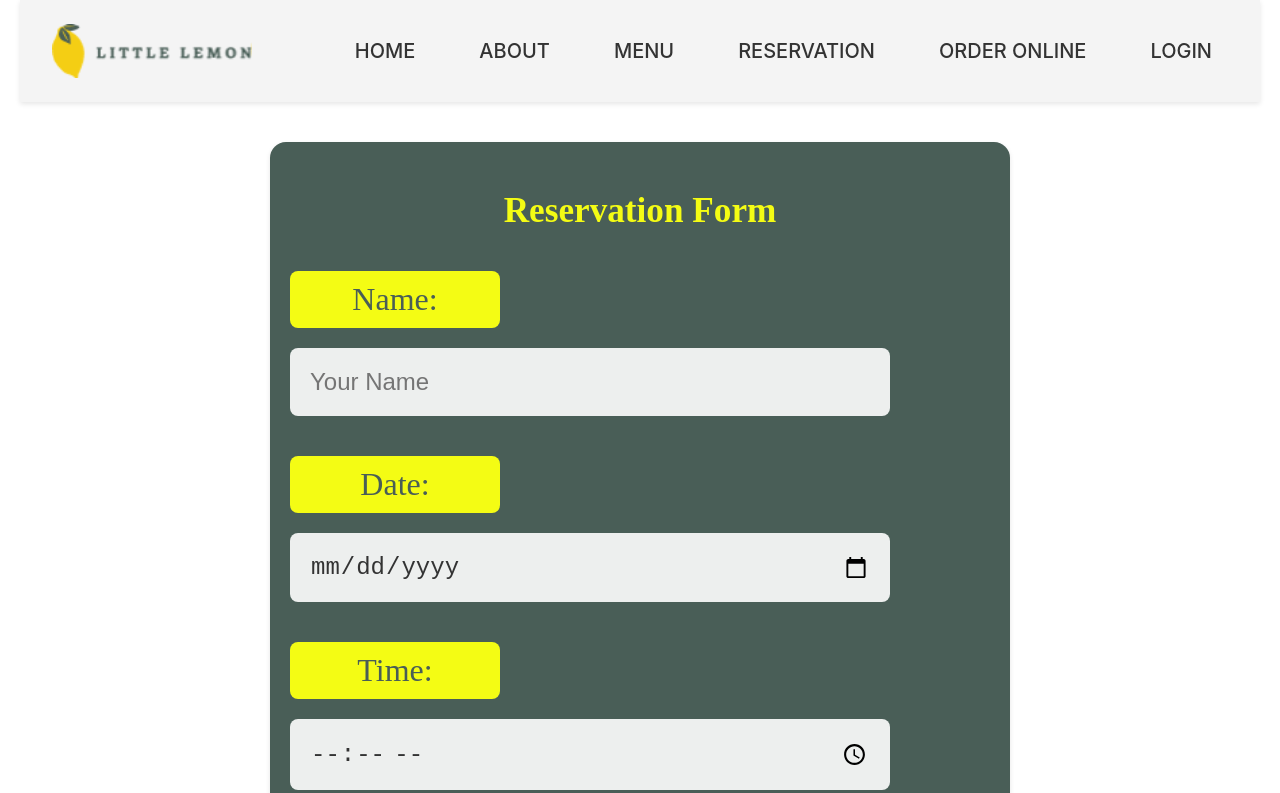
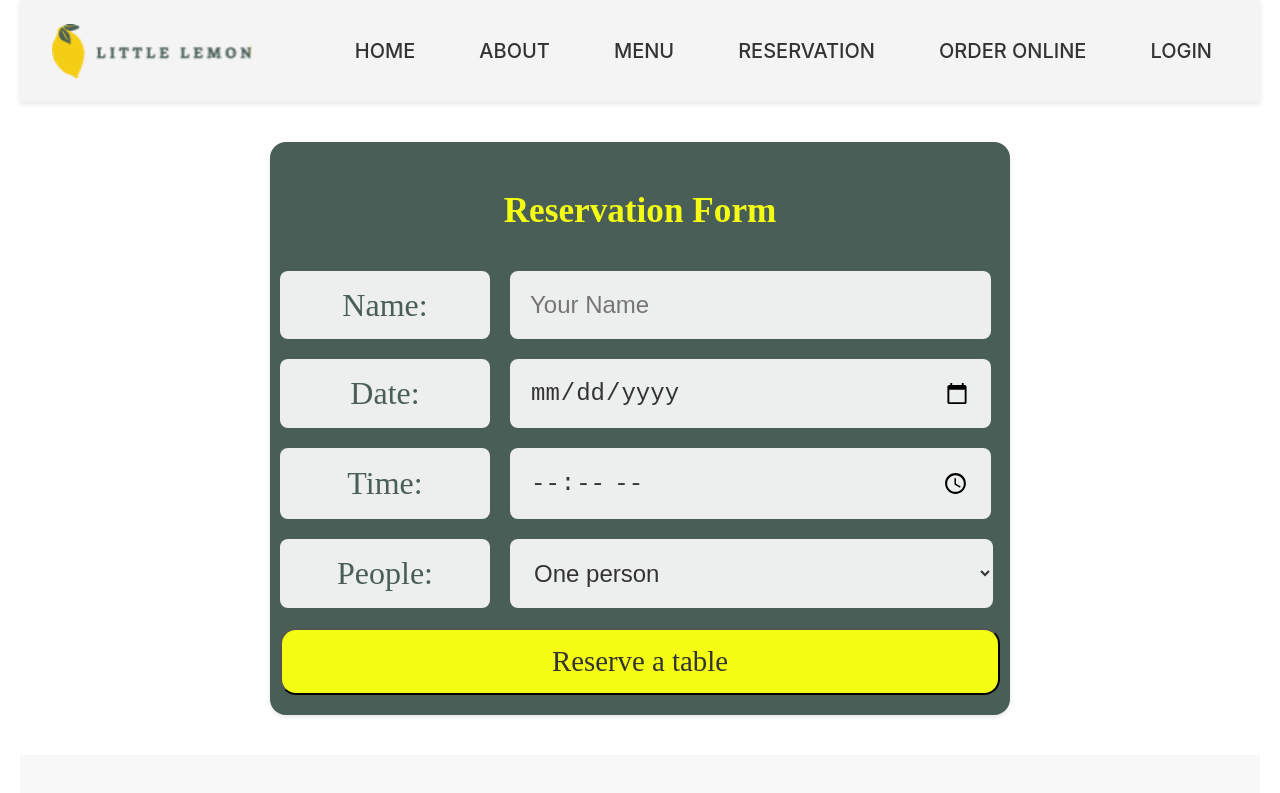
Before and after one commit to Disem0/Capstone-project-coursera, a React (Create React App) app: page /reservation in a window 1280 px wide. Shown: the top 793 px of the page. Built offline with nearby package versions, Linux system fonts and the light colour scheme.

Commit message:
new css for reservation form

```diff
--- a/src/Components/Pages/ReservationForm.jsx
+++ b/src/Components/Pages/ReservationForm.jsx
@@ -75,7 +75,7 @@ export default function ReservationForm() {
                 <option value="7">Seven people</option>
                 <option value="8">Eight people</option>
             </select>
-            <button type="submit">Reserve a table</button>
+            <button className="submit-reservation" type="submit">Reserve a table</button>
         </form>
     )
 }
--- a/src/Components/Pages/ReservationPage.jsx
+++ b/src/Components/Pages/ReservationPage.jsx
@@ -5,7 +5,6 @@ export default function ReservationPage() {
         <>
             <section className="reservation-page">
                 <ReservationForm />
-                <p>We look forward to serving you!</p>
             </section>
         </>
     )
--- a/src/index.css
+++ b/src/index.css
@@ -324,8 +324,9 @@ footer section p {
   box-shadow: 0 2px 5px rgba(0, 0, 0, 0.1);
   width: 100%;
   max-width: 700px;
-  display: flex;
-  flex-direction: column;
+  display: grid;
+  grid-template-columns: 30% 70%;
+  grid-template-rows: auto;
   gap: 20px;
   justify-content: center;
   text-align: center;
@@ -335,32 +336,51 @@ footer section p {
   font-size: 2.2rem;
   color: #F4FC14;
   margin-bottom: 20px;
+  display: grid;
+  grid-column: span 2;
+  text-align: center;
 }
 
 .reservation-form label {
   font-size: 2rem;
-  max-width: 30%;
   color:#495E57;
-  background-color: #F4FC14;
-  padding-top: 10px;
-  padding-bottom: 10px;
-  display: block;
-  justify-self: center;
-  border-radius: 8px;;
+  background-color: #EDEFEE;
+  padding: 15px;
+  margin: 0;
+  border-radius: 8px;
+  display: grid;
+  text-align: center;
+  align-items: center;
+
 }
 
 .reservation-form input,
 .reservation-form select {
-  display: block;
-  width: 80%;
+  width: 90%;
   padding: 20px;
-  margin-bottom: 20px;
   border: none;
   border-radius: 8px;
   font-size: 1.5rem;
   color: #333333;
   background-color: #EDEFEE;
-  justify-self: center;
+}
+
+.reservation-form select{
+  width: 98.5%;
+}
+
+.submit-reservation {
+  display: grid;
+  grid-column: span 2;
+  justify-items: center;
+  width: 100%;
+  padding: 15px;
+  font-size: 1.8rem;
+  color:#333333;
+  background-color: #F4FC14;
+  border-radius: 16px;
+  border-color: none;
+  font-family: Markazi Text, serif;
 }
 /* Reservation Form */
 
```
